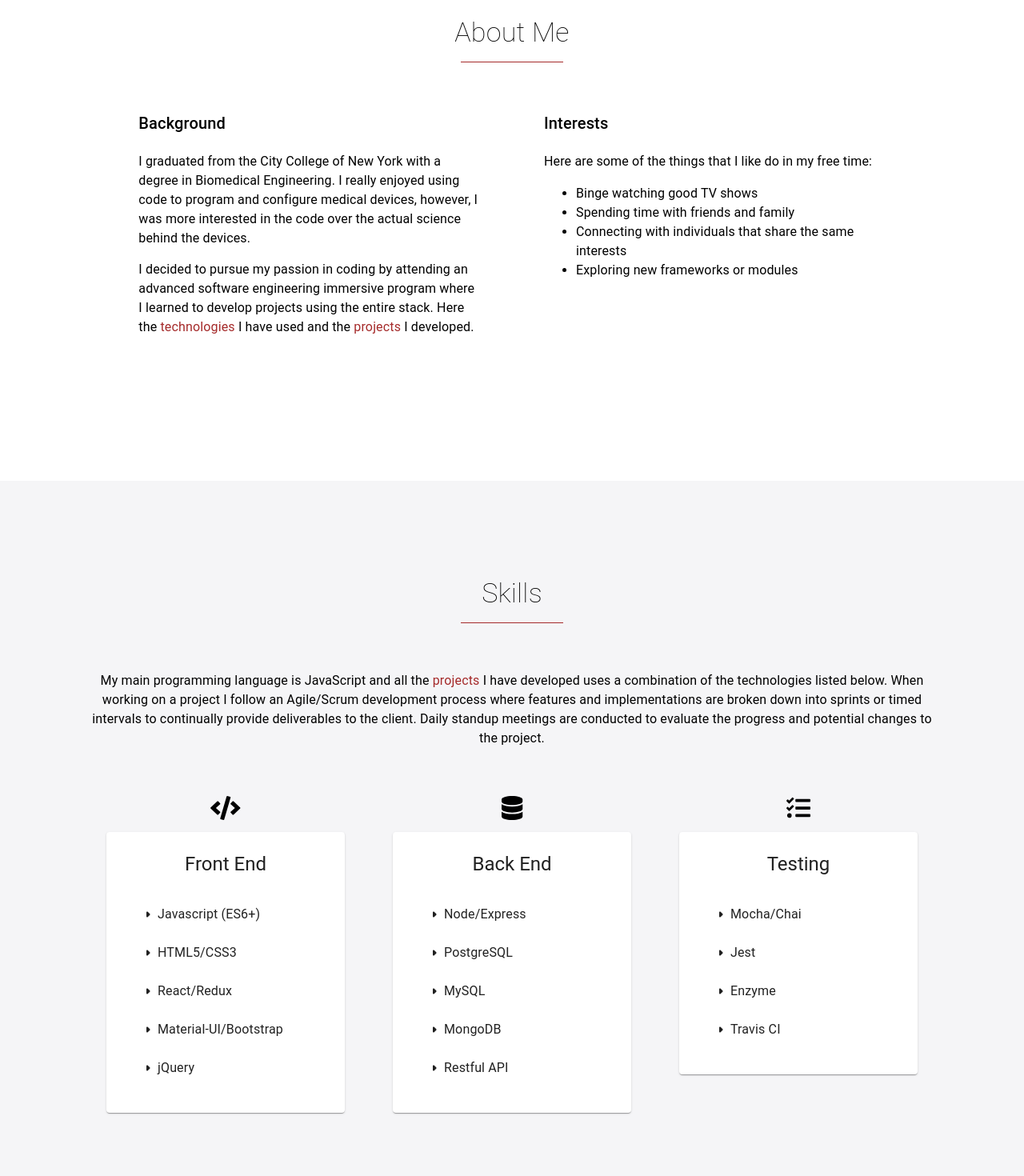
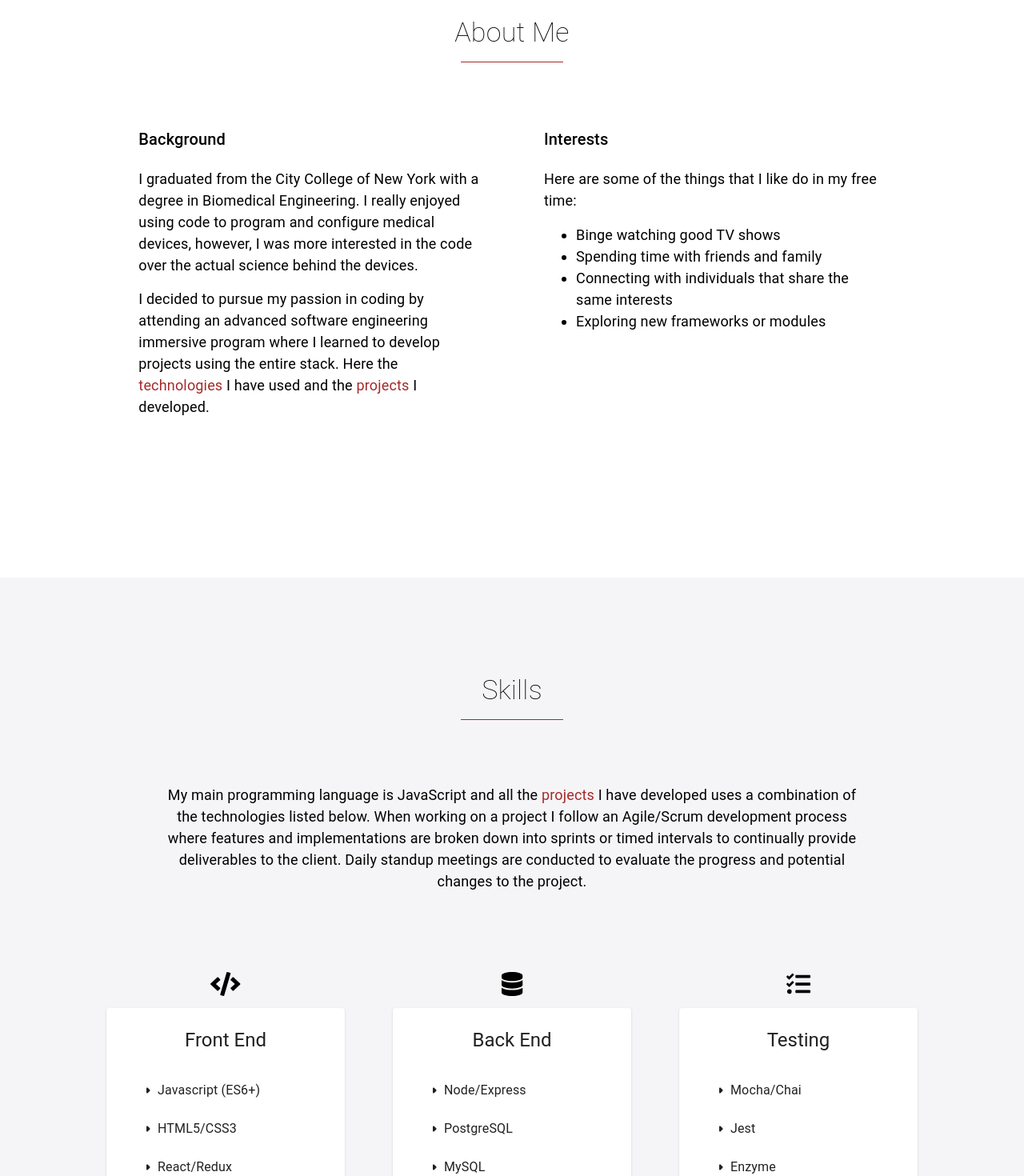
Before and after one commit to ericlus/portfolio, a React (Create React App) app in the folder client/: page / in a window 1280 px wide. Shown: the part 900-2370 px from the top of the page at 80% size. Built offline with nearby package versions, Linux system fonts and the light colour scheme; the HTML template or start-up script is replaced by a standard one.

Commit message:
Changed font size, resume, and added padding

```diff
--- a/client/src/About.jsx
+++ b/client/src/About.jsx
@@ -20,18 +20,18 @@ const About = () => {
         />
       </Grid>
 
-      <Grid item xs={4} style={{ margin: "60px 40px" }}>
+      <Grid item xs={4} style={{ margin: "80px 40px" }}>
         <Typography variant="h6" style={{ marginBottom: "20px" }}>
           Background
         </Typography>
-        <Typography style={{ marginBottom: "15px" }}>
+        <Typography style={{ marginBottom: "15px", fontSize: "18px" }}>
           I graduated from the City College of New York with a degree in
           Biomedical Engineering. I really enjoyed using code to program and
           configure medical devices, however, I was more interested in the code
           over the actual science behind the devices.
         </Typography>
 
-        <Typography>
+        <Typography style={{ fontSize: "18px" }}>
           I decided to pursue my passion in coding by attending an advanced
           software engineering immersive program where I learned to develop
           projects using the entire stack. Here the{" "}
@@ -45,15 +45,15 @@ const About = () => {
           I developed.
         </Typography>
       </Grid>
-      <Grid item xs={4} style={{ margin: "60px 40px" }}>
+      <Grid item xs={4} style={{ margin: "80px 40px" }}>
         <Typography variant="h6" style={{ marginBottom: "20px" }}>
           Interests
         </Typography>
-        <Typography>
+        <Typography style={{ fontSize: "18px" }}>
           Here are some of the things that I like do in my free time:
         </Typography>
         <ul>
-          <Typography>
+          <Typography style={{ fontSize: "18px" }}>
             <li>Binge watching good TV shows</li>
             <li>Spending time with friends and family</li>
             <li>Connecting with individuals that share the same interests</li>
--- a/client/src/App.jsx
+++ b/client/src/App.jsx
@@ -16,30 +16,6 @@ const App = () => {
   const changeView = view => {
     setView(view);
   };
-
-  // const handleScroll = event => {
-  //   if (window.scrollY >= 714) {
-  //     setNavState(true);
-  //   }
-  //   if (window.scrollY < 714) {
-  //     setNavState(false);
-  //   }
-  //   if (window.scrollY >= 0 && window.scrollY < 765) {
-  //     setView("HOME");
-  //   }
-  //   if (window.scrollY >= 765 && window.scrollY < 1349) {
-  //     setView("ABOUT");
-  //   }
-  //   if (window.scrollY >= 1349 && window.scrollY < 2331) {
-  //     setView("SKILLS");
-  //   }
-  //   if (window.scrollY >= 2331 && window.scrollY < 2930) {
-  //     setView("PROJECTS");
-  //   }
-  //   if (window.scrollY >= 2930) {
-  //     setView("CONTACT");
-  //   }
-  // };
 
   const handleScroll = (
     homeHeight,
@@ -121,7 +97,10 @@ const App = () => {
           </Grid>
         </div>
       </section>
-      <section id="About" style={{ padding: "120px 0px" }}>
+      <section
+        id="About"
+        style={{ padding: "120px 0px", maxWidth: "1440px", margin: "auto" }}
+      >
         <About />
       </section>
       <section
@@ -130,16 +109,19 @@ const App = () => {
       >
         <Skills />
       </section>
-      <section id="Projects" style={{ padding: "120px 0px" }}>
+      <section
+        id="Projects"
+        style={{ padding: "120px 0px", maxWidth: "1440px", margin: "auto" }}
+      >
         <Projects />
       </section>
       <section
         id="Contact"
-        style={{ padding: "120px 0px", backgroundColor: "#f5f5f7" }}
+        style={{ padding: "140px 0px", backgroundColor: "#f5f5f7" }}
       >
         <Contact />
       </section>
-      <section style={{ padding: "75px", backgroundColor: "#242424" }}>
+      <section style={{ padding: "145px 75px", backgroundColor: "#242424" }}>
         <Footer />
       </section>
     </div>
--- a/client/src/Contact.jsx
+++ b/client/src/Contact.jsx
@@ -6,7 +6,13 @@ import Button from "@material-ui/core/Button";
 
 const Contact = () => {
   return (
-    <Grid container direction="row" justify="center" alignItems="center">
+    <Grid
+      container
+      direction="row"
+      justify="center"
+      alignItems="center"
+      style={{ maxWidth: "1440px", margin: "auto" }}
+    >
       <Grid item xs={12} style={{ textAlign: "center" }}>
         <Typography
           variant="h4"
@@ -18,10 +24,9 @@ const Contact = () => {
           variant="middle"
           style={{ backgroundColor: "brown", margin: "auto", width: "10%" }}
         />
-        <Typography style={{ margin: "60px 250px" }}>
+        <Typography style={{ margin: "80px 250px", fontSize: "18px" }}>
           I am currently looking for a software engineering position where I can
-          learn and advance my skills to contribute growth and success towards a
-          company.
+          contribute success to a company and advance my skills.
         </Typography>
         <Button
           href="mailto:ericluu24@gmail.com"
--- a/client/src/Footer.jsx
+++ b/client/src/Footer.jsx
@@ -19,8 +19,8 @@ const useStyles = makeStyles(theme => ({
 const Footer = () => {
   const classes = useStyles();
   return (
-    <div>
-      <div style={{ textAlign: "center" }}>
+    <div style={{ maxWidth: "1440px", margin: "auto" }}>
+      <div style={{ textAlign: "center", marginBottom: "30px" }}>
         <Fab
           href="https://github.com/ericlus"
           target="_blank"
@@ -59,7 +59,7 @@ const Footer = () => {
           color: "rgba(255, 255, 255, 0.3)",
           textAlign: "center",
           fontWeight: "100",
-          marginTop: "15px"
+          marginTop: "30px"
         }}
       >
         ERIC LUU @ 2019
--- a/client/src/Projects.jsx
+++ b/client/src/Projects.jsx
@@ -30,7 +30,7 @@ const useStyles = makeStyles({
     height: 300
   },
   gridSpace: {
-    margin: "60px 60px"
+    margin: "80px 60px"
   },
   overlay: {
     background: "white",
--- a/client/src/Skills.jsx
+++ b/client/src/Skills.jsx
@@ -29,13 +29,23 @@ const useStyles = makeStyles(theme => ({
   icons: {
     fontSize: "30px",
     marginBottom: "15px"
+  },
+  subSection: {
+    textAlign: "center",
+    margin: "60px 30px"
   }
 }));
 
 const Skills = () => {
   const classes = useStyles();
   return (
-    <Grid container direction="row" justify="center" alignItems="flex-start">
+    <Grid
+      container
+      direction="row"
+      justify="center"
+      alignItems="flex-start"
+      style={{ maxWidth: "1440px", margin: "auto" }}
+    >
       <Grid item xs={12} style={{ textAlign: "center" }}>
         <Typography
           variant="h4"
@@ -47,7 +57,7 @@ const Skills = () => {
           variant="middle"
           style={{ backgroundColor: "brown", margin: "auto", width: "10%" }}
         />
-        <Typography style={{ margin: "60px 110px 0px 110px" }}>
+        <Typography style={{ margin: "80px 200px 40px", fontSize: "18px" }}>
           My main programming language is JavaScript and all the{" "}
           <Link href="#Projects" style={{ cursor: "pointer", color: "brown" }}>
             projects
@@ -61,7 +71,7 @@ const Skills = () => {
         </Typography>
       </Grid>
 
-      <Grid item style={{ textAlign: "center", margin: "60px 30px" }}>
+      <Grid item className={classes.subSection}>
         <FontAwesomeIcon icon={faCode} className={classes.icons} />
         <Paper className={classes.root}>
           <Typography variant="h5" className={classes.subHeader}>
@@ -92,7 +102,7 @@ const Skills = () => {
           </List>
         </Paper>
       </Grid>
-      <Grid item style={{ textAlign: "center", margin: "60px 30px" }}>
+      <Grid item className={classes.subSection}>
         <FontAwesomeIcon icon={faDatabase} className={classes.icons} />
         <Paper className={classes.root}>
           <Typography variant="h5" className={classes.subHeader}>
@@ -122,7 +132,7 @@ const Skills = () => {
           </List>
         </Paper>
       </Grid>
-      <Grid item style={{ textAlign: "center", margin: "60px 30px" }}>
+      <Grid item className={classes.subSection}>
         <FontAwesomeIcon icon={faTasks} className={classes.icons} />
         <Paper className={classes.root}>
           <Typography variant="h5" className={classes.subHeader}>
@@ -148,7 +158,7 @@ const Skills = () => {
           </List>
         </Paper>
       </Grid>
-      <Grid item style={{ textAlign: "center", margin: "60px 30px" }}>
+      <Grid item className={classes.subSection}>
         <FontAwesomeIcon icon={faSitemap} className={classes.icons} />
         <Paper className={classes.root}>
           <Typography variant="h5" className={classes.subHeader}>
```
Also changed, not shown: 1 other file (tests, documents, lock files or other folders).
